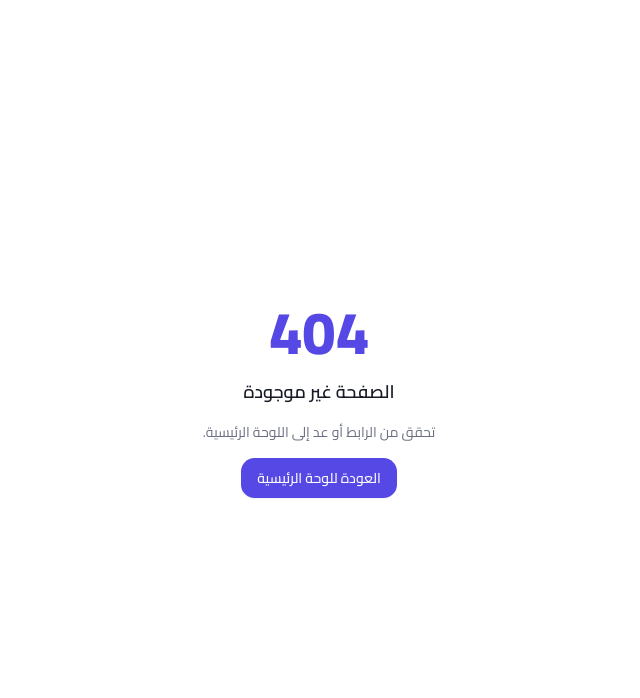
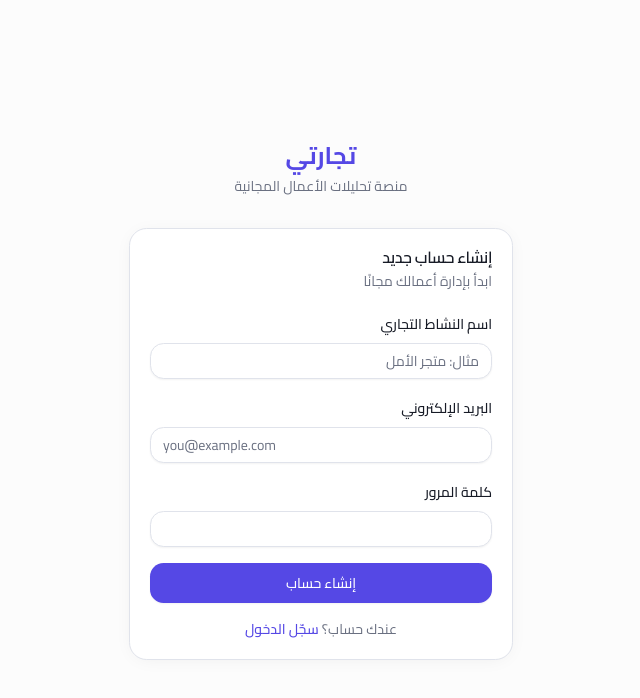
Before and after one commit to zyadfalmutiri-cmd/tijarati, a Next.js app: page /signup in a window 1280 px wide. Before the commit this address had no page. Shown: the top 698 px of the page, without its empty margins (413-1053 px from the left). Built offline with nearby package versions, Linux system fonts and the light colour scheme.

Commit message:
Create page.tsx

```diff
--- /dev/null
+++ b/src/app/(auth)/signup/page.tsx
@@ -0,0 +1,123 @@
+"use client";
+import { useState } from "react";
+import { useRouter } from "next/navigation";
+import Link from "next/link";
+import { createClient } from "@/lib/supabase/client";
+import { Button } from "@/components/ui/button";
+import { Input } from "@/components/ui/input";
+import { Label } from "@/components/ui/label";
+import { Card, CardContent, CardHeader, CardTitle, CardDescription } from "@/components/ui/card";
+
+export default function SignupPage() {
+  const router = useRouter();
+  const [orgName, setOrgName] = useState("");
+  const [email, setEmail] = useState("");
+  const [password, setPassword] = useState("");
+  const [loading, setLoading] = useState(false);
+  const [error, setError] = useState<string | null>(null);
+  const [checkEmail, setCheckEmail] = useState(false);
+
+  const supabase = createClient();
+
+  async function handleSubmit(e: React.FormEvent) {
+    e.preventDefault();
+    setError(null);
+
+    if (!supabase) {
+      setError("سوبابيس غير مهيأ بعد. راجع ملف .env.local.");
+      return;
+    }
+
+    setLoading(true);
+    const { data, error } = await supabase.auth.signUp({
+      email,
+      password,
+      options: {
+        data: { org_name: orgName || undefined },
+        emailRedirectTo: `${window.location.origin}/auth/callback`,
+      },
+    });
+    setLoading(false);
+
+    if (error) {
+      setError(error.message);
+      return;
+    }
+
+    // إذا كان تأكيد البريد مفعّل بالمشروع، ما فيه session فورية.
+    if (!data.session) {
+      setCheckEmail(true);
+      return;
+    }
+
+    router.push("/");
+    router.refresh();
+  }
+
+  if (checkEmail) {
+    return (
+      <Card>
+        <CardHeader>
+          <CardTitle>تحقق من بريدك الإلكتروني</CardTitle>
+          <CardDescription>أرسلنا رابط تفعيل إلى {email}. افتح الرابط لتفعيل حسابك.</CardDescription>
+        </CardHeader>
+      </Card>
+    );
+  }
+
+  return (
+    <Card>
+      <CardHeader>
+        <CardTitle>إنشاء حساب جديد</CardTitle>
+        <CardDescription>ابدأ بإدارة أعمالك مجانًا</CardDescription>
+      </CardHeader>
+      <CardContent>
+        <form onSubmit={handleSubmit} className="space-y-4">
+          <div className="space-y-2">
+            <Label htmlFor="orgName">اسم النشاط التجاري</Label>
+            <Input
+              id="orgName"
+              value={orgName}
+              onChange={(e) => setOrgName(e.target.value)}
+              placeholder="مثال: متجر الأمل"
+            />
+          </div>
+          <div className="space-y-2">
+            <Label htmlFor="email">البريد الإلكتروني</Label>
+            <Input
+              id="email"
+              type="email"
+              dir="ltr"
+              required
+              value={email}
+              onChange={(e) => setEmail(e.target.value)}
+              placeholder="you@example.com"
+            />
+          </div>
+          <div className="space-y-2">
+            <Label htmlFor="password">كلمة المرور</Label>
+            <Input
+              id="password"
+              type="password"
+              dir="ltr"
+              required
+              minLength={6}
+              value={password}
+              onChange={(e) => setPassword(e.target.value)}
+            />
+          </div>
+          {error && <p className="text-sm text-destructive">{error}</p>}
+          <Button type="submit" className="w-full" disabled={loading}>
+            {loading ? "جارٍ الإنشاء..." : "إنشاء حساب"}
+          </Button>
+        </form>
+        <p className="text-sm text-muted-foreground text-center mt-4">
+          عندك حساب؟{" "}
+          <Link href="/login" className="text-primary font-medium hover:underline">
+            سجّل الدخول
+          </Link>
+        </p>
+      </CardContent>
+    </Card>
+  );
+}
```
